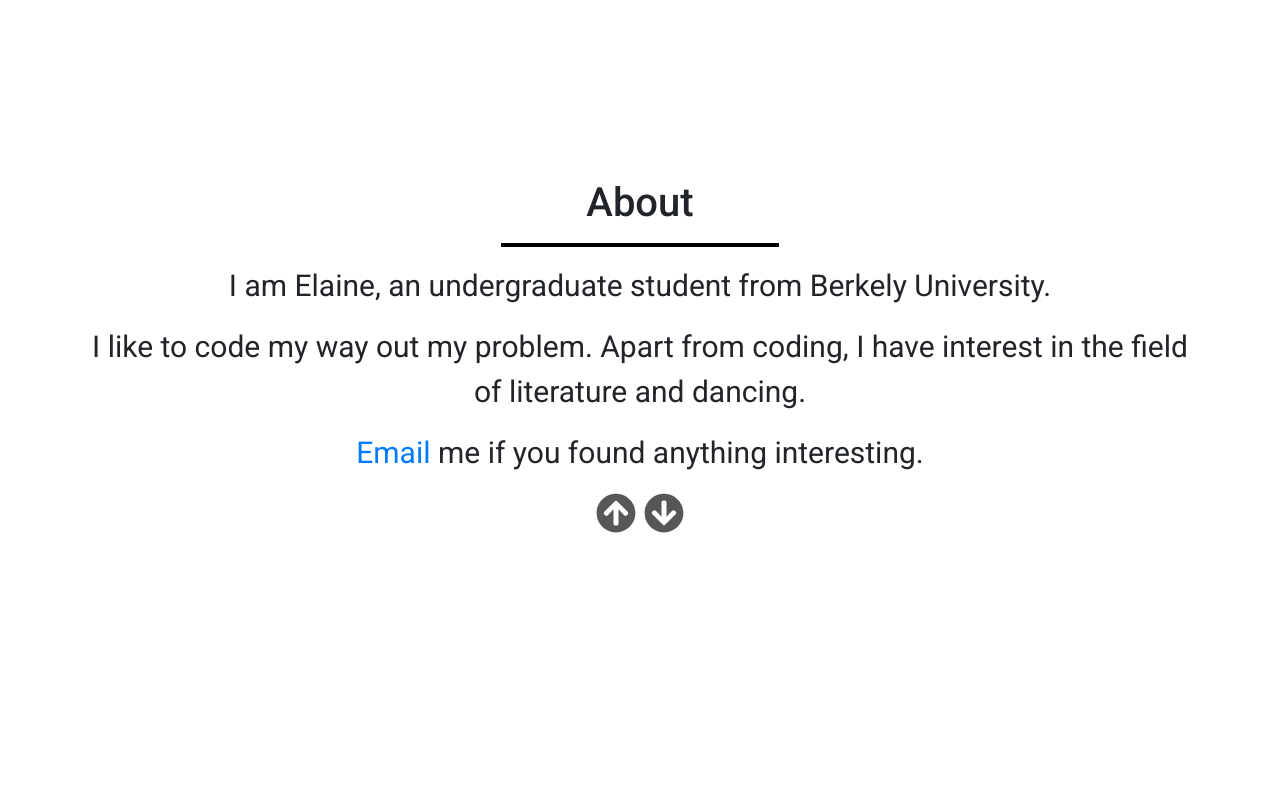
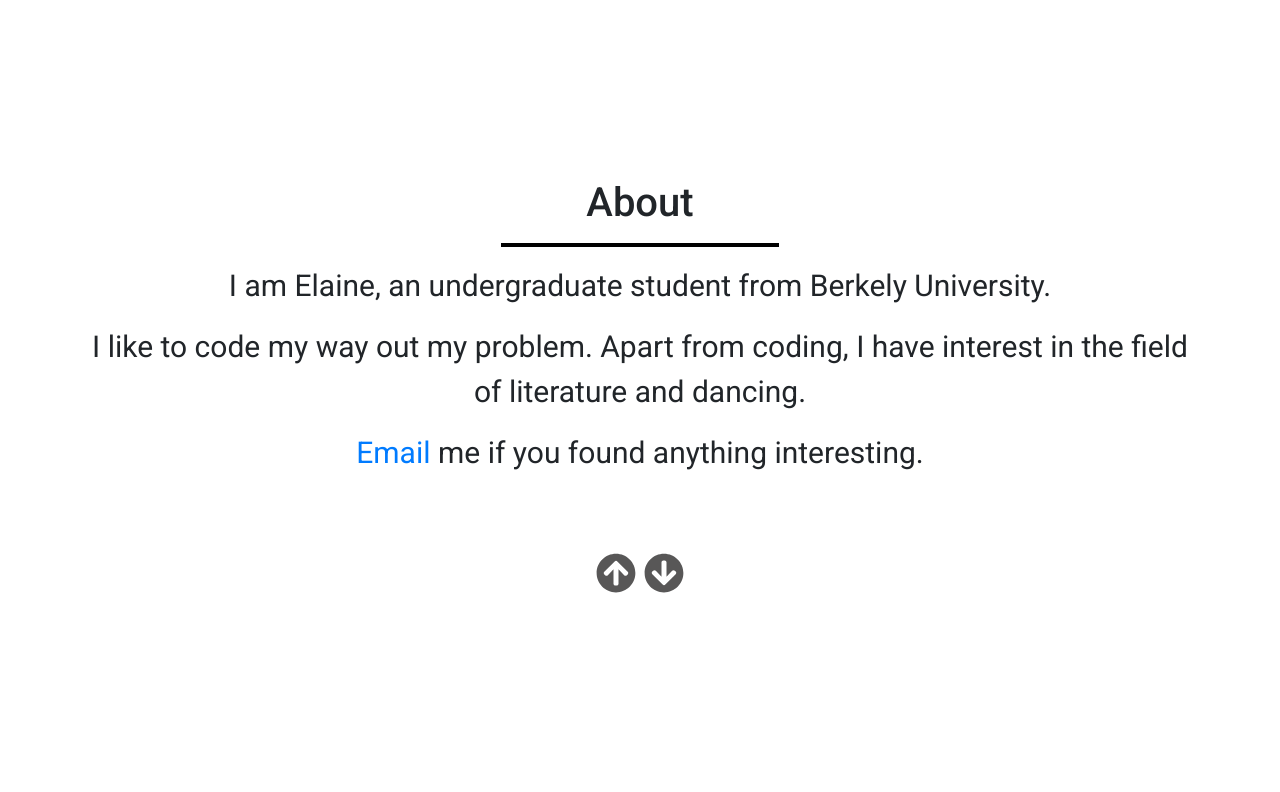
Before and after one commit to shwetank007/Profile-Theme-B-W, a PHP site: page / in a window 1280 px wide. Shown: the part 801-1593 px from the top of the page. Run offline with PHP 8.4, Linux system fonts and the light colour scheme; some libraries are stand-ins or nearby versions.

Commit message:
Fix: Arrow placement

```diff
--- a/index.html
+++ b/index.html
@@ -11,7 +11,6 @@
     <link href="main.css" rel="stylesheet">
 </head>
 <body>
-    <!-- <div id="full-page"> -->
         <!--region Head Section-->
     <section class="black-section section" id="header">
         <div class="container">
@@ -40,6 +39,10 @@
                     <p>I am Elaine, an undergraduate student from Berkely University.</p>
                     <p>I like to code my way out my problem. Apart from coding, I have interest in the field of literature and dancing.</p>
                     <p><a href="javascript:;">Email</a> me if you found anything interesting.</p>
+                </div>
+            </div>
+            <div class="row">
+                <div class="col-md-12 about-me-icons">
                     <a href="#header"><i class="fas fa-arrow-circle-up fa-lg arrow-icons"></i></a> <a href="#projects"><i class="fas fa-arrow-circle-down fa-lg arrow-icons"></i></a>
                 </div>
             </div>
@@ -116,7 +119,6 @@
         </div>
     </section>
     <!--endregion-->
-    <!-- </div>         -->
 
     <script src="https://code.jquery.com/jquery-3.1.0.js"></script>
     <script src="https://cdnjs.cloudflare.com/ajax/libs/popper.js/1.12.9/umd/popper.min.js" integrity="sha384-ApNbgh9B+Y1QKtv3Rn7W3mgPxhU9K/ScQsAP7hUibX39j7fakFPskvXusvfa0b4Q" crossorigin="anonymous"></script>
--- a/main.css
+++ b/main.css
@@ -129,3 +129,9 @@
 .arrow-icons-black {
     color: #ffffff;
 }
+
+.about-me-icons {
+    text-align: center;
+    padding-top: 60px;
+    font-size: 30px;
+}
```
Lines whose indentation alone changed are shown as unchanged.
